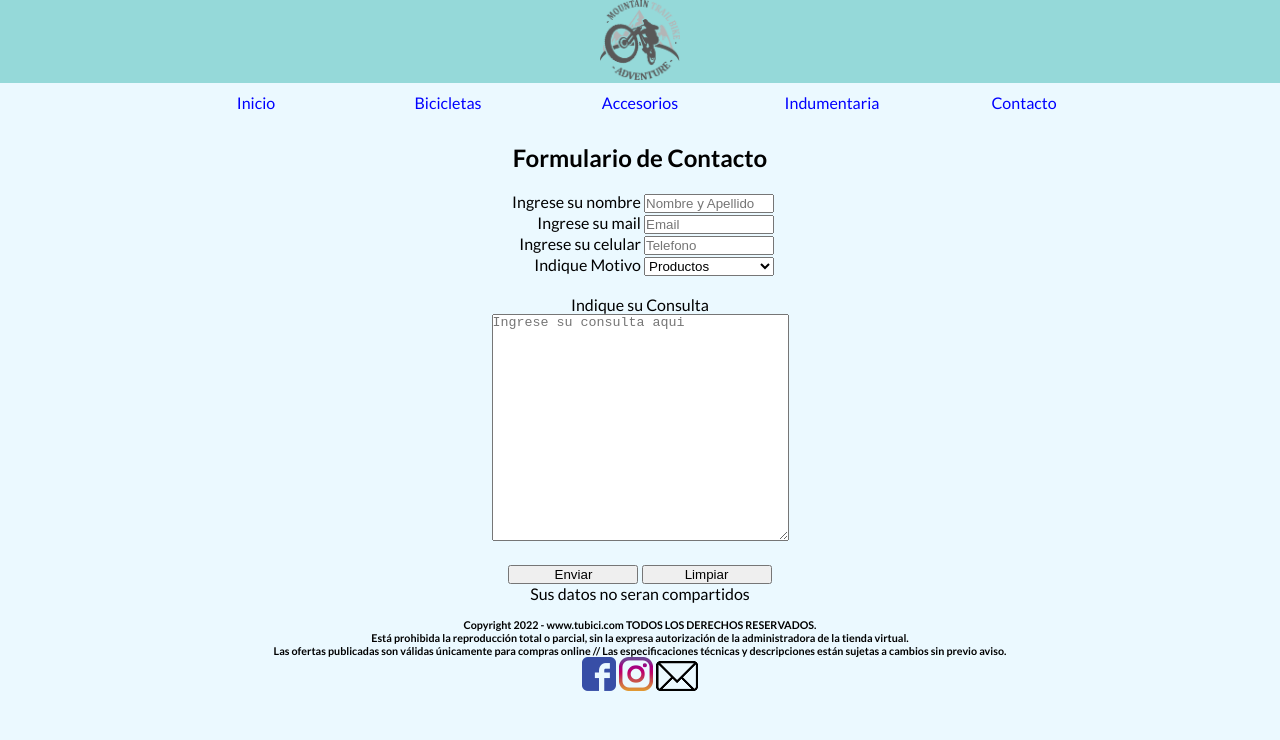
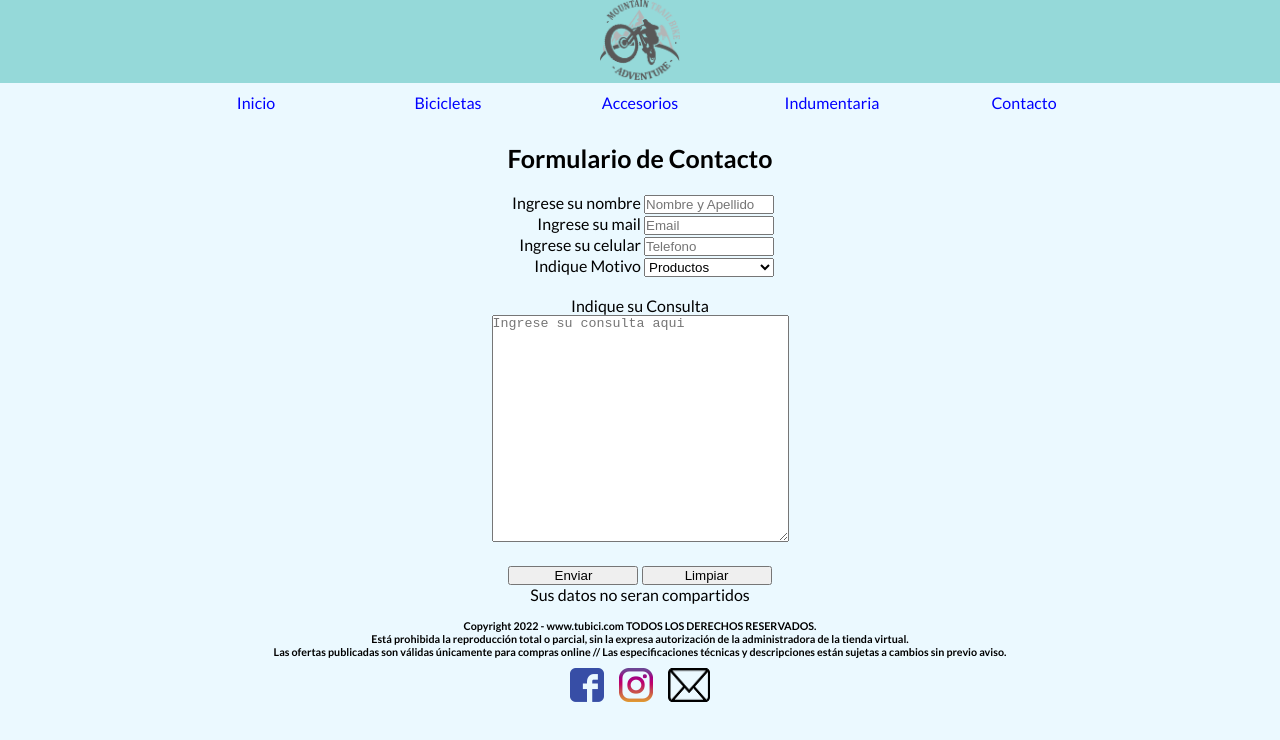
Before and after one commit to AKoatz/Tubici, a plain HTML site: page pages/contacto.html in a window 1280 px wide. Drawn offline with Linux system fonts and the light colour scheme.

Commit message:
Correccion redes en footer

```diff
--- a/pages/contacto.html
+++ b/pages/contacto.html
@@ -26,7 +26,7 @@
         </nav>
     </header>
     <main>
-        <h2>Formulario de Contacto</h2>
+        <h1>Formulario de Contacto</h1>
         <form action="">
             <div>
                 <label for="">Ingrese su nombre</label>
@@ -71,9 +71,11 @@
 
     <footer>
         <h6>Copyright 2022 - www.tubici.com TODOS LOS DERECHOS RESERVADOS.<br>Está prohibida la reproducción total o parcial, sin la expresa autorización de la administradora de la tienda virtual.</br>Las ofertas publicadas son válidas únicamente para compras online // Las especificaciones técnicas y descripciones están sujetas a cambios sin previo aviso.</h6>
-        <img src="../img/face.png" alt="Facebook">
-        <img src="../img/insta.png" alt="Instagram">
-        <img src="../img/mail.png" alt="mail">
+        <div class="redes">
+            <img src="../img/face.png" alt="Facebook">
+            <img src="../img/insta.png" alt="Instagram">
+            <img src="../img/mail.png" alt="mail">
+        </div>
     </footer>
 </body>
 </html>
```
Also changed, not shown: pages/accesorios.html (+5 -3 lines), pages/bicicletas.html (+5 -3 lines).
